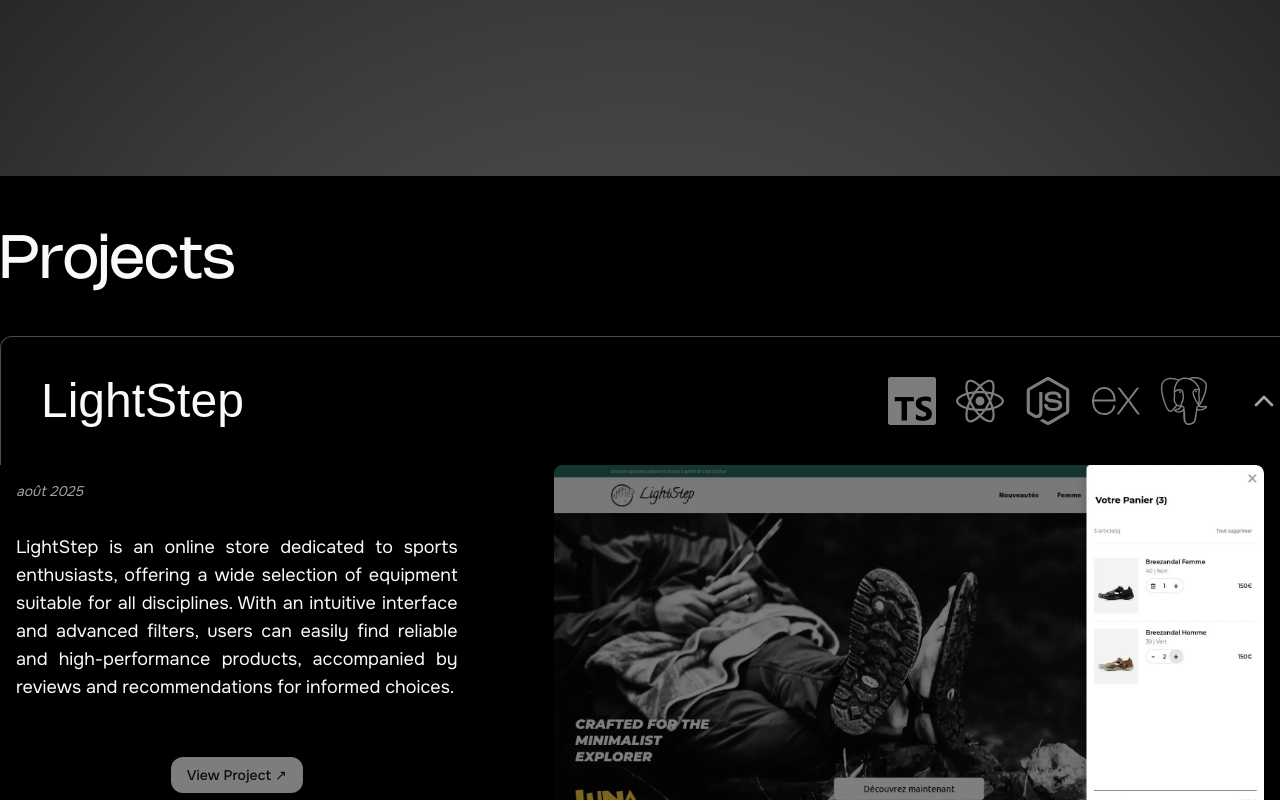
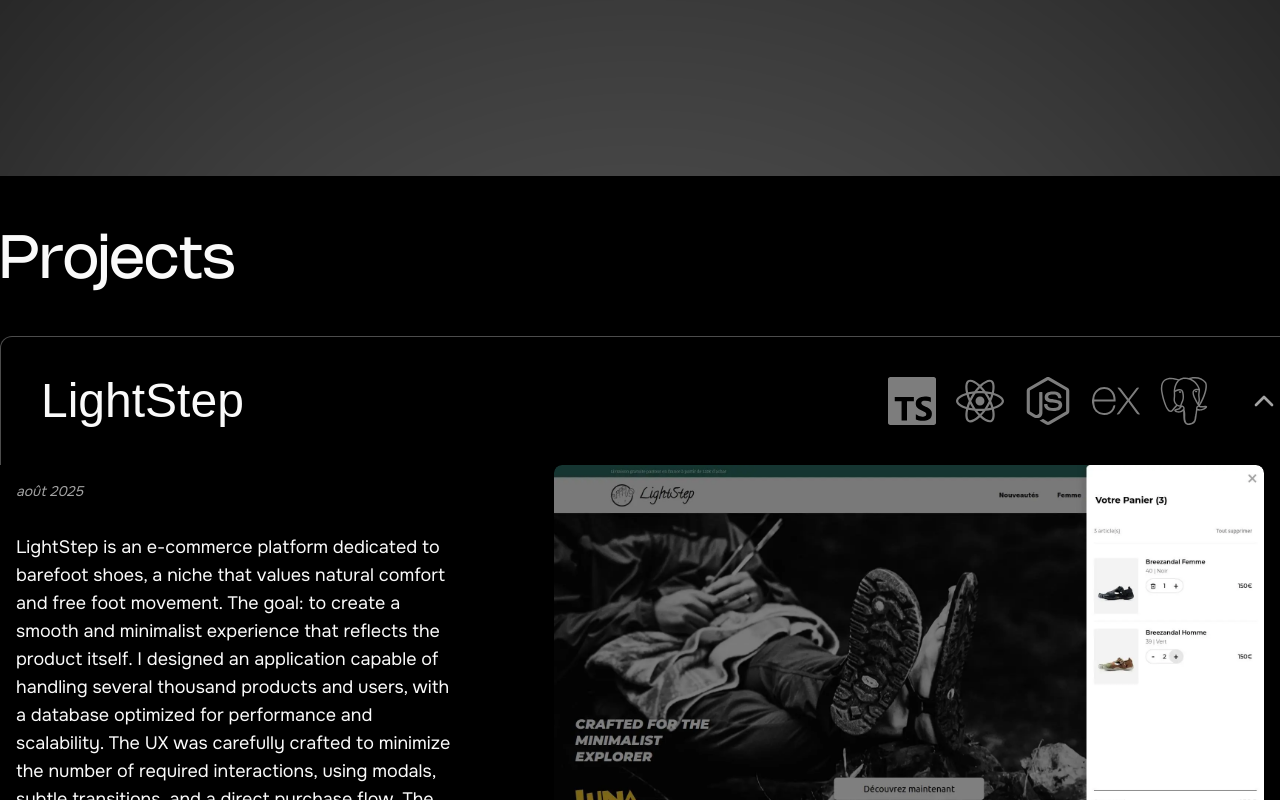
Before and after one commit to NamaKa298/portfolio, a Next.js app: page /en in a window 1280 px wide. Both pictures are taken after a click on the button "LightStep". Shown: the part 716-1516 px from the top of the page. Built offline with nearby package versions, Linux system fonts and the light colour scheme; a web font is replaced by a local one.

Commit message:
modif des padding

```diff
--- a/messages/en.json
+++ b/messages/en.json
@@ -19,7 +19,7 @@
     "viewProject": "View Project",
     "projectsData": {
       "lightStep": {
-        "description": "LightStep is an online store dedicated to sports enthusiasts, offering a wide selection of equipment suitable for all disciplines. With an intuitive interface and advanced filters, users can easily find reliable and high-performance products, accompanied by reviews and recommendations for informed choices."
+        "description": "LightStep is an e-commerce platform dedicated to barefoot shoes, a niche that values natural comfort and free foot movement. The goal: to create a smooth and minimalist experience that reflects the product itself. I designed an application capable of handling several thousand products and users, with a database optimized for performance and scalability. The UX was carefully crafted to minimize the number of required interactions, using modals, subtle transitions, and a direct purchase flow. The UI, designed in Figma, visually conveys the project’s minimalist philosophy. LightStep allowed me to combine design, ergonomics, and solid technical architecture to build an application that is both high-performing and consistent."
       },
       "nutribouge": {
         "description": "Showcase site for a sports coaching and dietetics practice. A comprehensive platform offering individual and group coaching services, with pricing system, contact form, presentation of therapeutic education and dietetics services."
@@ -31,7 +31,8 @@
   },
   "about": {
     "title": "About",
-    "description": "I'm Marion, a passionate full-stack web developer with a knack for creating dynamic and user-friendly web applications. With expertise in both front-end and back-end technologies, I bring ideas to life through clean code and innovative solutions. Whether it's building responsive websites or developing robust server-side applications, I thrive on turning complex challenges into seamless digital experiences. Let's collaborate to transform your vision into reality!",
+    "description": "I'm Marion, a full-stack web developer with an engineering background. I love combining scientific rigor and creativity to design web solutions that are useful, high-performing, and user-centered. Passionate about both front-end and back-end development, I bring ideas to life through clean and efficient code.",
+    "share": " Want to connect or collaborate? Find me on my social networks!",
     "cv": "View my CV",
     "tools": "My tools :"
   },
--- a/messages/fr.json
+++ b/messages/fr.json
@@ -19,7 +19,7 @@
     "viewProject": "Voir le projet",
     "projectsData": {
       "lightStep": {
-        "description": "LightStep est une boutique en ligne dédiée aux passionnés de sport, offrant une sélection variée d'équipements adaptés à toutes les disciplines. Grâce à une interface intuitive et des filtres avancés, les utilisateurs peuvent facilement trouver des produits fiables et performants, accompagnés d'avis et de recommandations pour un choix éclairé."
+        "description": "LightStep est une plateforme e-commerce dédiée aux chaussures “barefoot”, une niche qui valorise le confort naturel et le mouvement libre du pied. L'objectif : créer une expérience fluide et épurée à l'image du produit. J'ai conçu une application capable de gérer plusieurs milliers de produits et d'utilisateurs, avec une base de données optimisée pour la performance et la scalabilité. L'UX a été pensée pour réduire le nombre d'interactions nécessaires : modales, transitions légères et parcours d'achat direct. L'UI, dessinée sur Figma, traduit visuellement la philosophie minimaliste du projet. LightStep m'a permis de combiner design, ergonomie et architecture technique solide pour construire une application à la fois performante et cohérente."
       },
       "nutribouge": {
         "description": "Site vitrine pour cabinet de coaching sportif et diététique. Plateforme complète proposant des services de coaching individuel et en groupe, avec système de tarification, formulaire de contact, présentation des services d'éducation thérapeutique et de diététique."
@@ -31,7 +31,8 @@
   },
   "about": {
     "title": "À propos",
-    "description": "Je suis Marion, une développeuse web full-stack passionnée. Avec une expertise à la fois dans les technologies front-end et back-end, je donne vie aux idées grâce à un code propre et des solutions innovantes.\n Intéressé/ée par la création d'un projet, par la collaboration ou par mon profil ? Tu peux me retrouver sur les réseaux suivant pour échanger !",
+    "description": "Je suis Marion, développeuse web full-stack issue de l'ingénierie. J'aime allier rigueur scientifique et créativité pour concevoir des solutions web utiles, performantes et centrées sur l'utilisateur. Passionnée par le développement front-end et back-end, je transforme les idées en projets concrets grâce à un code clair et efficace.",
+    "share": "Envie d'échanger ou de collaborer ? Retrouve-moi sur les réseaux !",
     "cv": "Consulter mon CV",
     "tools": "Mes outils :"
   },
--- a/src/app/[locale]/page.tsx
+++ b/src/app/[locale]/page.tsx
@@ -68,15 +68,12 @@
           </div>
         </header>
         <ScrollReveal>
-          <section
-            id="projects"
-            className="lg:min-h-screen flex mb-32 lg:mb-56"
-          >
+          <section id="projects" className="lg:min-h-screen flex mb-16">
             <Projects />
           </section>
         </ScrollReveal>
         <ScrollReveal>
-          <section id="about" className="lg:h-screen flex mb-32 lg:pb-56">
+          <section id="about" className="lg:h-screen flex mb-16 lg:mb-56">
             <About />
           </section>
         </ScrollReveal>
--- a/src/components/about.tsx
+++ b/src/components/about.tsx
@@ -31,9 +31,10 @@
       <h2 className="text-4xl lg:text-6xl mb-6 pb-5">{t('title')}</h2>
       <div className="w-full max-w-7xl flex flex-col lg:flex-row text-lg gap-4">
         <div className="lg:w-1/2 lg:flex-1">
-          <Card className="text-justify text-xl lg:h-full">
+          <Card className=" text-xl lg:h-full">
             <div className="flex flex-col p-5 lg:p-10">
               <p>{t('description')}</p>
+              <p className="pt-4 font-semibold">{t('share')}</p>
               <div className="flex justify-center p-20">
                 <a
                   href="/CV_Marion_Saint_Martin.pdf"
@@ -89,7 +90,7 @@
           </Card>
         </div>
         <div className="w-full lg:w-1/2 lg:flex-1">
-          <Card className=" text-justify lg:text-2xl lg:h-full">
+          <Card className="lg:text-2xl lg:h-full">
             <div className="mb-8 pt-5 px-5 lg:pt-10 lg:pl-10">
               <h3 className="text-3xl lg:text-4xl">{t('tools')}</h3>
             </div>
--- a/src/components/form.tsx
+++ b/src/components/form.tsx
@@ -71,7 +71,15 @@
 
   return (
     <div className="w-full px-4 xl:px-0">
-      <h2 className="text-4xl lg:text-6xl xl:text-7xl text-center font-normal md:px-0 mb-3 md:mb-4 lg:mb-5 xl:mb-10 max-w-7xl mx-auto">
+      <h2
+        className="text-4xl lg:text-6xl xl:text-7xl text-center font-normal md:px-0 mb-3 md:mb-4 lg:mb-5 xl:mb-10 max-w-7xl mx-auto"
+        style={{
+          background: 'linear-gradient(111deg, #7d7d7d 14.07%, #fff 48.3%)',
+          WebkitBackgroundClip: 'text',
+          WebkitTextFillColor: 'transparent',
+          backgroundClip: 'text',
+        }}
+      >
         {t('titlehero')}
       </h2>
       <div className="w-full max-w-7xl flex flex-col lg:flex-row gap-4">
--- a/src/components/projects.tsx
+++ b/src/components/projects.tsx
@@ -48,7 +48,7 @@
                           src={project.title}
                           alt="Project Logo"
                           loading="lazy"
-                          className="h-[48px] w-auto"
+                          className="h-[30px] md:h-[35px] lg:h-[48px] w-auto"
                         />
                       ) : (
                         project.title
@@ -88,9 +88,7 @@
                             loading="lazy"
                           />
                         </div>
-                        <p className="lg:p-4 text-justify text-lg">
-                          {description}
-                        </p>
+                        <p className="lg:p-4 text-lg">{description}</p>
                         <div className="flex pt-10 pb-10 justify-center">
                           {project.link ? (
                             <a
```
